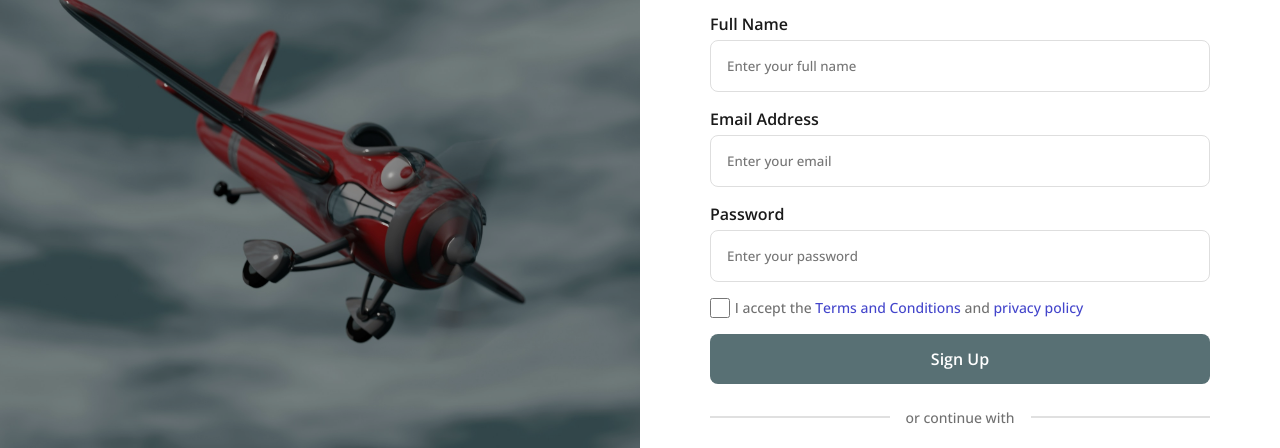
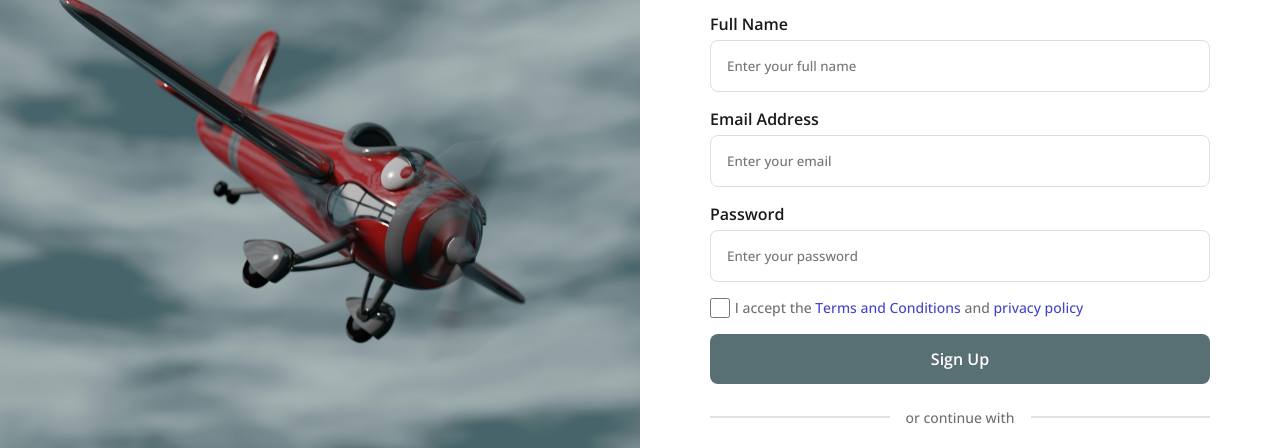
Before and after one commit to A-Olatunbosun/authentication-pages, a plain HTML site: page pages/signup.html in a window 1280 px wide. Shown: the part 184-632 px from the top of the page. Drawn offline with nearby package versions, Linux system fonts and the light colour scheme.

Commit message:
updated the CSS stylesheet

```diff
--- a/styles/style.css
+++ b/styles/style.css
@@ -23,14 +23,6 @@
   background-repeat: no-repeat;
   background-position: center;
   background-size: cover;
-  position: relative;
-}
-
-.left-container .overlay {
-  position: absolute;
-  inset: 0;
-  background-color: hsl(0, 0%, 0%);
-  opacity: 0.3;
 }
 
 .right-container {
```
